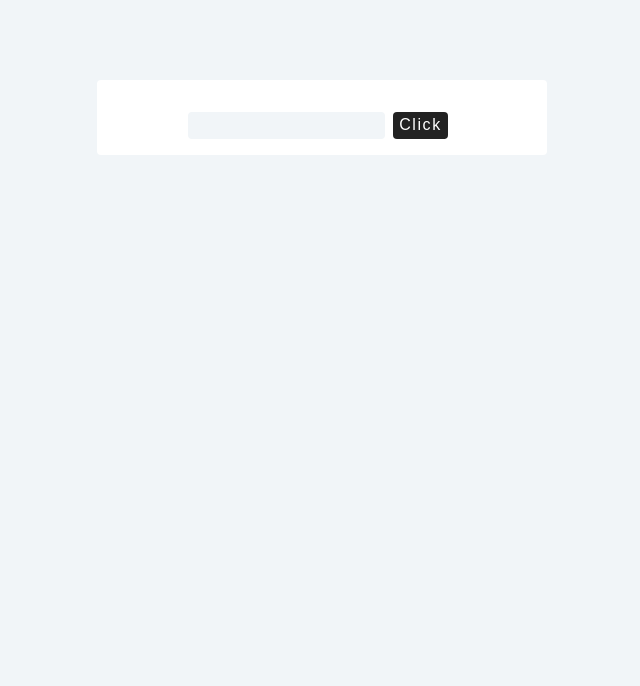
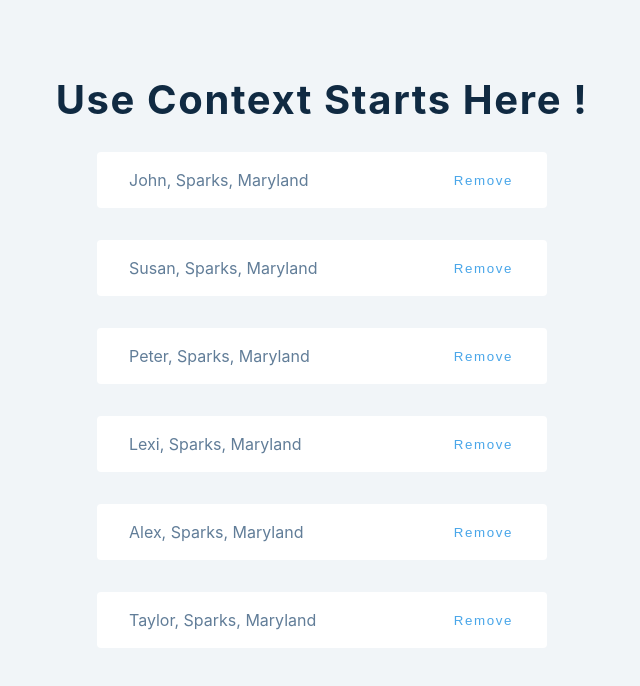
Before and after one commit to utkaln/learn-react-2021, a React (Create React App) app in the folder hello-world-utkal/: page / in a window 1280 px wide. Shown: the top 686 px of the page, without its empty margins (318-958 px from the left). Built offline with nearby package versions, Linux system fonts and the light colour scheme.

Commit message:
added usecontext and prop drilling

```diff
--- a/hello-world-utkal/src/App.js
+++ b/hello-world-utkal/src/App.js
@@ -1,4 +1,4 @@
-import Setup from "./useReducerExample";
+import Setup from "./UseContextEx";
 function App() {
   return (
     <div className="container">
--- /dev/null
+++ b/hello-world-utkal/src/UseContextEx.js
@@ -0,0 +1,40 @@
+import React, { useState, useContext } from "react";
+import { memberData } from "./membersdata";
+const ExampleContext = React.createContext();
+
+const ContextApi = () => {
+  const [users, setUsers] = useState(memberData);
+  const removeUser = (memId) => {
+    setUsers((users) => {
+      return users.filter((user) => user.memId !== memId);
+    });
+  };
+  return (
+    <ExampleContext.Provider value={{ removeUser }}>
+      <h2>Use Context Starts here !</h2>
+      <ShowUserList users={users} />
+    </ExampleContext.Provider>
+  );
+};
+
+const ShowUserList = ({ users }) => {
+  return (
+    <>
+      {users.map((user) => {
+        return <ShowMemberDetails key={user.memId} user={{ ...user }} />;
+      })}
+    </>
+  );
+};
+
+const ShowMemberDetails = ({ user }) => {
+  const { memId, memName } = user;
+  const { removeUser } = useContext(ExampleContext);
+  return (
+    <div className="item">
+      <p>{memName}</p>
+      <button onClick={() => removeUser(memId)}>Remove</button>
+    </div>
+  );
+};
+export default ContextApi;
```
Also changed, not shown: hello-world-utkal/src/propDrill.js (added, +38 -0 lines).
